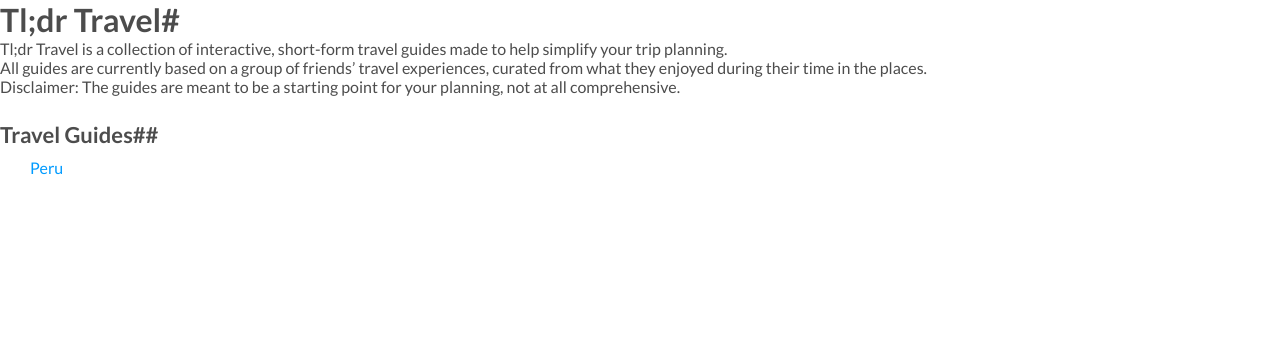
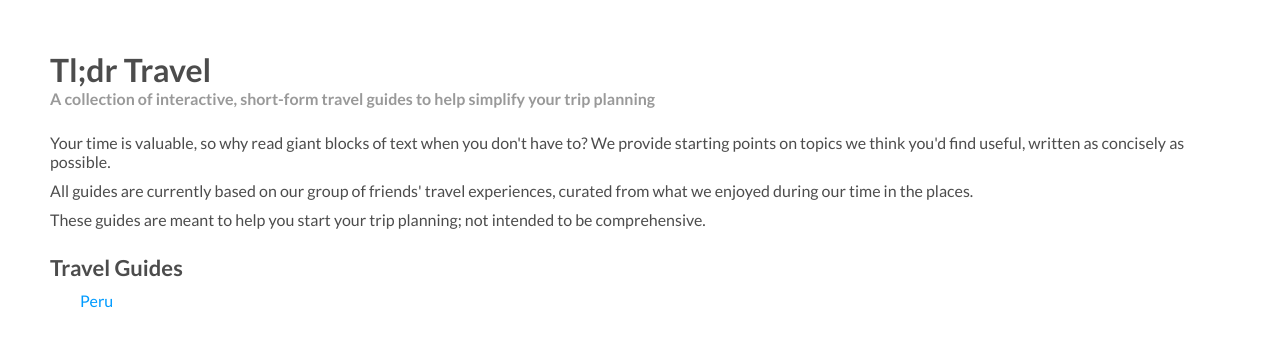
Before and after one commit to amytang0/tldr-travel, a Jekyll site: the page built from index.html, in a window 1280 px wide. Shown: the top 347 px of the page. Built offline with Jekyll 4.4.1, drawn with Linux system fonts in a browser that asks for light colours.

Commit message:
styled front page

```diff
--- a/css/main.css
+++ b/css/main.css
@@ -92,6 +92,19 @@ ul li {
   margin-bottom: 12px;
 }
 
+.main-description {
+  margin-top: 25px;
+}
+
+.main-description p {
+  margin-bottom: 10px;
+}
+
+.subheader {
+  font-weight: bold;
+  color: #999;
+}
+
 @media only screen and (max-width: 720px) {
   .main {
     padding: 20px;
--- /dev/null
+++ b/index.html
@@ -0,0 +1,36 @@
+---
+layout: default
+title: Tl;dr Travel
+
+---
+
+<div class="main">
+  <h1>Tl;dr Travel</h1>
+  <p class="subheader">A collection of interactive, short-form travel guides
+  to help simplify your trip planning</p>
+
+  <div class="main-description">
+
+  <p>Your time is valuable, so why read giant blocks of text when you don't have
+  to? We provide starting points on topics we think you'd find useful, written
+  as concisely as possible.</p>
+
+    <p>All guides are currently based on our group of friends' travel experiences,
+  curated from what we enjoyed during our time in the places.</p>
+
+    <p>These guides are meant to help you start your trip planning; not intended
+  to be comprehensive.</p>
+  </div>
+
+  <h2>Travel Guides</h2>
+
+  <ul>
+    {% for guide in site.posts %}
+    <li>
+      <a href="{{ guide.url }}">
+        {{ guide.country }}
+      </a>
+    </li>
+    {% endfor %}
+  </ul>
+</div>
--- a/index.md
+++ /dev/null
@@ -1,28 +0,0 @@
----
-layout: default
-title: Tl;dr Travel
-
----
-
-#Tl;dr Travel#
-
-Tl;dr Travel is a collection of interactive, short-form travel guides made to
-help simplify your trip planning.
-
-All guides are currently based on a group of friends' travel experiences,
-curated from what they enjoyed during their time in the places.
-
-Disclaimer: The guides are meant to be a starting point for your planning, not
-at all comprehensive.
-
-##Travel Guides##
-
-<ul>
-  {% for guide in site.posts %}
-  <li>
-    <a href="{{ guide.url }}">
-      {{ guide.country }}
-    </a>
-  </li>
-  {% endfor %}
-</ul>
```
Also changed, not shown: css/city.css (+7 -4 lines), 3 other files.
